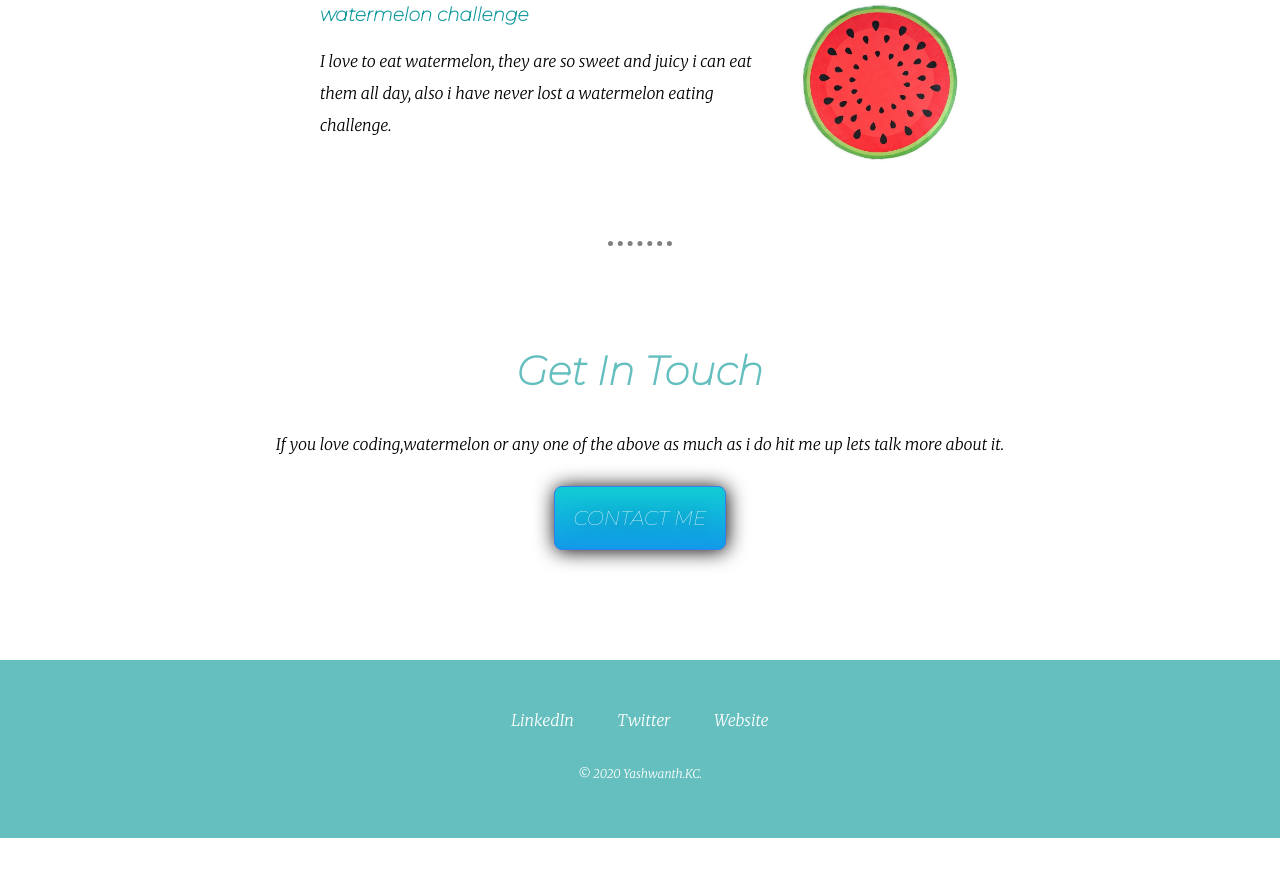
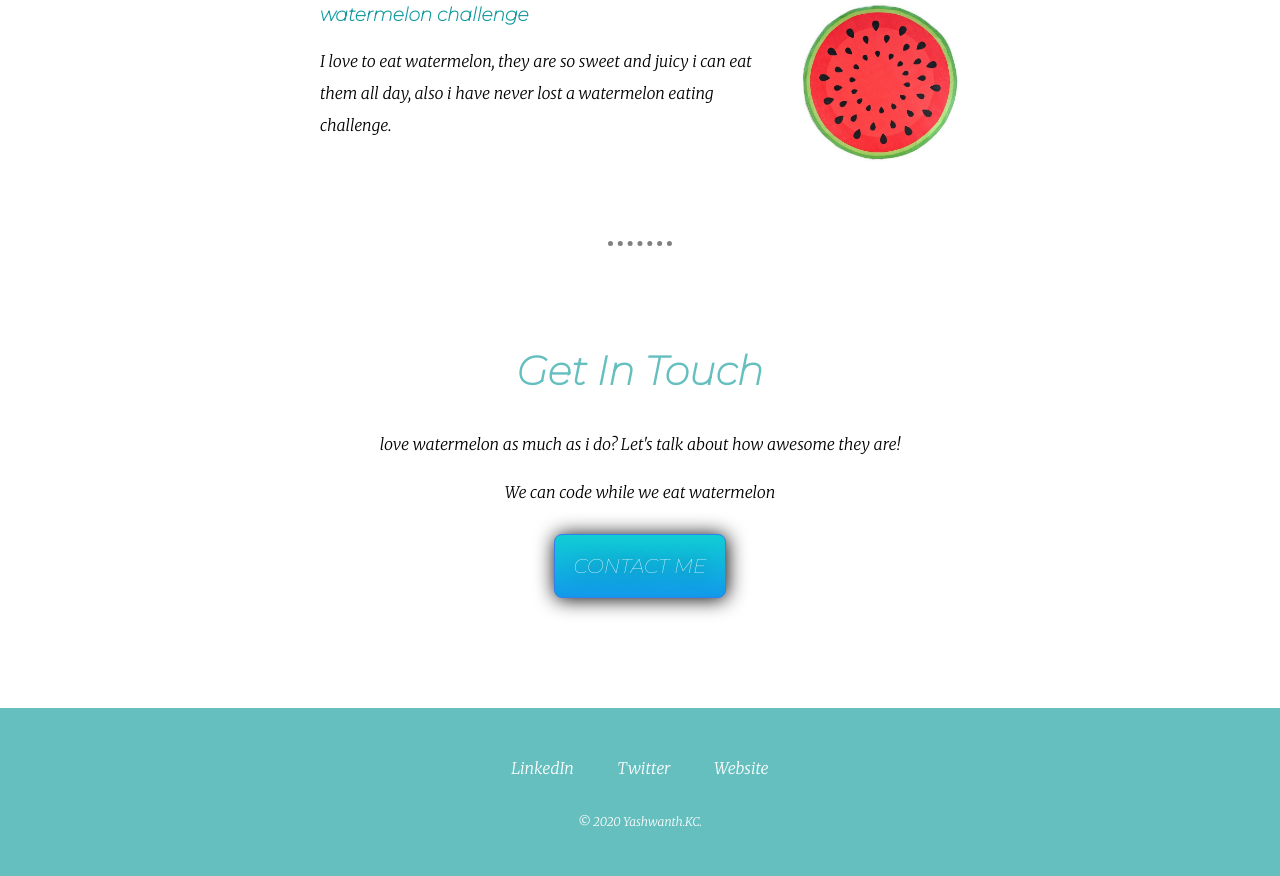
Before and after one commit to kc-exe/cv, a plain HTML site: page index.html in a window 1280 px wide. Shown: the part 1823-2699 px from the top of the page. Before the commit the page ends 2661 px from the top, so only its background shows below. Drawn offline with Linux system fonts and the light colour scheme.

Commit message:
Update index.html

```diff
--- a/index.html
+++ b/index.html
@@ -41,7 +41,8 @@
     <hr>
     <div class="contact-me">
       <h2>Get In Touch</h2>
-      <p>If you love coding,watermelon or any one of the above as much as i do hit me up lets talk more about it.</p>
+      <p>love watermelon as much as i do? Let's talk about how awesome they are!</p>
+      <p>We can code while we eat watermelon</p>
       <a class="btn" href="mailto:kcyashwanth38@gmail.com">CONTACT ME</a>
     </div>
   </div>
```
